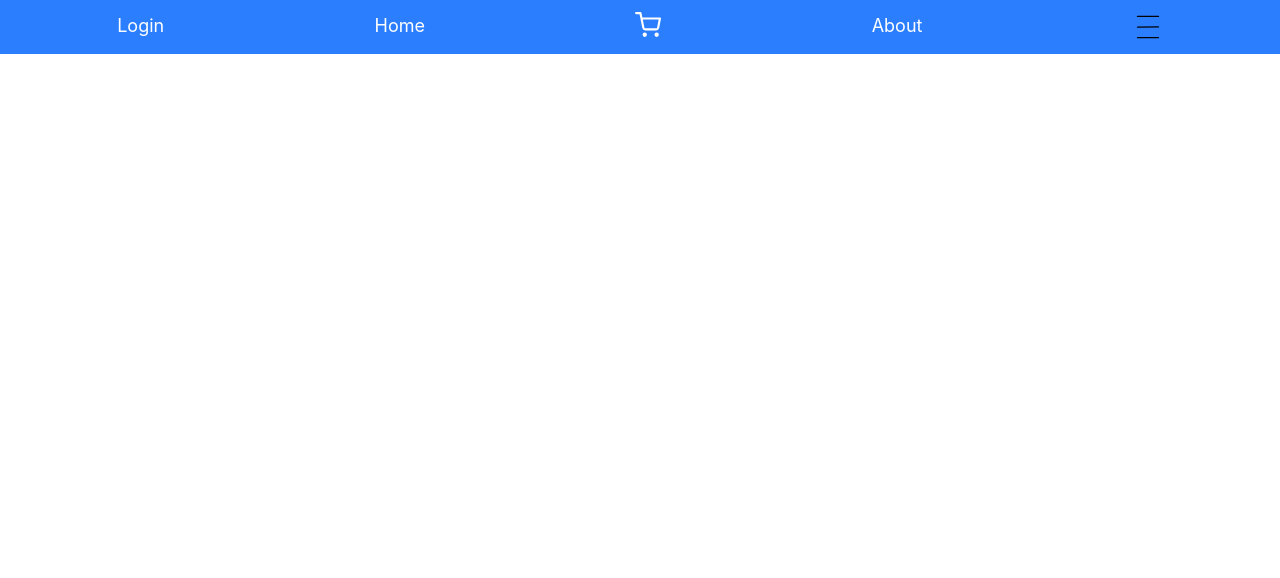
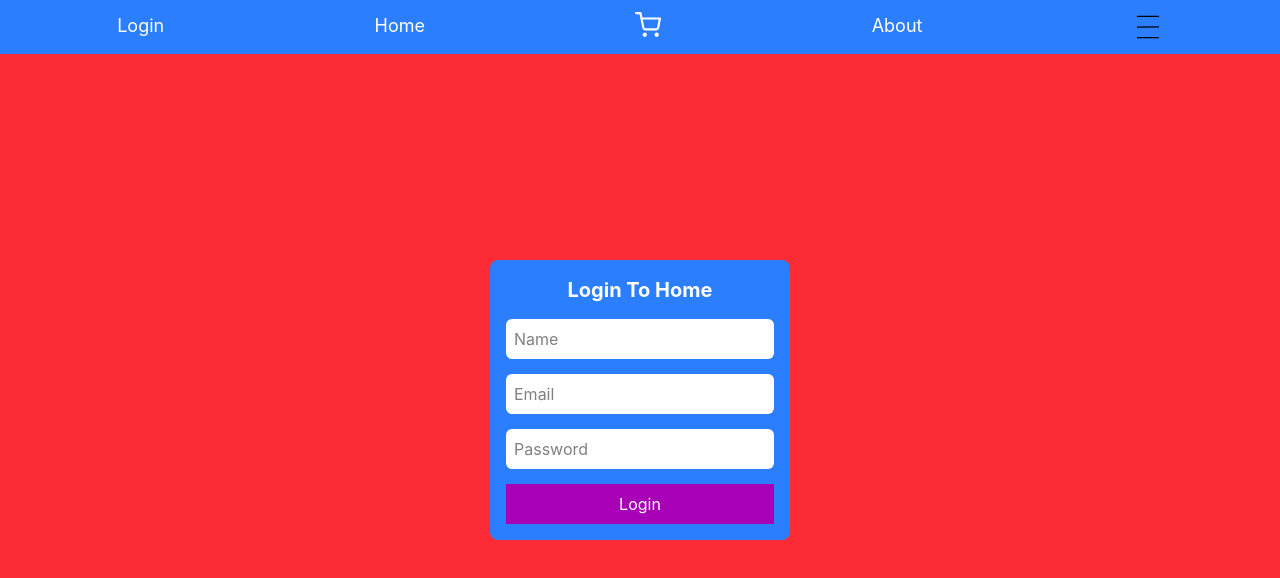
Before and after one commit to abdulrahimkhalafdev-cloud/Store, a React (Vite) app: page / in a window 1280 px wide. Before the commit this address had no page. Shown: the top 578 px of the page. Built offline with nearby package versions, Linux system fonts and the light colour scheme.

Commit message:
update pages

```diff
--- a/src/App.jsx
+++ b/src/App.jsx
@@ -24,7 +24,7 @@ function App() {
                 <Nav />
 
                 <Routes>
-                    <Route path="/Login" element={<Login />} />
+                    <Route path="/" element={<Login />} />
                     <Route path="/Home" element={<Home cll={addCard} />} />
                     <Route path="/Sala" element={<Sala cart={card} setC={setCard} />} />
                     <Route path="/About" element={<About />} />
--- a/src/Components/Nav.jsx
+++ b/src/Components/Nav.jsx
@@ -7,7 +7,7 @@ export default function Nav() {
     return (
         <nav className="bg-blue-500 p-3 w-full fixed">
             <ul className=" flex justify-around list-none text-white text-lg capitalize ">
-                <Link to={"/Login"}> <li>Login</li> </Link>
+                <Link to={"/"}> <li>Login</li> </Link>
                 <Link to={"/Home"}> <li className="">Home</li> </Link>
                 <Link to={"/Sala"}> <li> <FiShoppingCart size={26}/> </li> </Link>
                 <Link to={"/About"}><li className="">About</li></Link>
```
